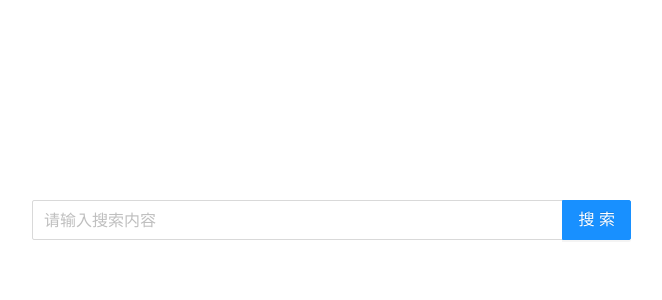
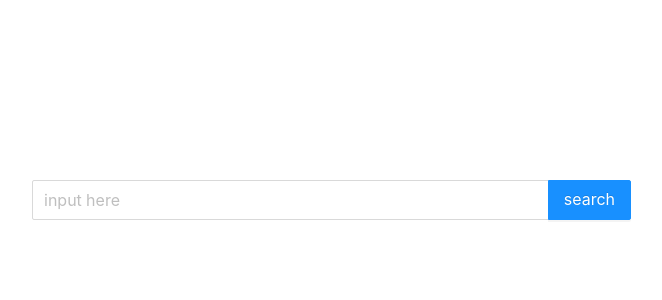
Before and after one commit to PepperHxH/toutiao-search-demo, a React (Create React App) app: page / in a window 1280 px wide. Shown: the top 300 px of the page, without its empty margins (308-970 px from the left). Built offline with nearby package versions, Linux system fonts and the light colour scheme.

Commit message:
style:修改按钮名称

```diff
--- a/package.json
+++ b/package.json
@@ -9,6 +9,7 @@
     "antd": "^4.4.0",
     "react": "^16.13.1",
     "react-dom": "^16.13.1",
+    "react-router-dom": "^5.2.0",
     "react-scripts": "3.4.1"
   },
   "scripts": {
--- a/src/App.css
+++ b/src/App.css
@@ -49,5 +49,5 @@ body {
 .content {
   width: 600px;
   margin: 0 auto;
-  margin-top: 200px;
+  margin-top: 180px;
 }
--- a/src/App.js
+++ b/src/App.js
@@ -1,35 +1,17 @@
 import React from 'react';
 import './App.css';
-import { Input } from 'antd';
-import { Link } from "react-router-dom";
-
-const { Search } = Input;
+import { SearchBar } from './SearchBar';
 
 class App extends React.Component {
 
-  constructor(props) {
-    super(props);
-    this.state = {
-      value: ""
-    }
-  }
-
-  handle = (value) => {
-    this.setState({
-      value: value
-    });
-    console.log(value);
+  handle = (keyword) => {
+    console.log(keyword);
   }
 
   render() {
     return (
       <div className='content'>
-        <Search
-          placeholder="请输入搜索内容"
-          enterButton="搜索"
-          size="large"
-          onSearch={(value) => { this.handle(value); }}
-        />
+        <SearchBar />
       </div>
     );
   }
--- /dev/null
+++ b/src/SearchBar.js
@@ -0,0 +1,75 @@
+import React, { useState } from 'react';
+import { Input, AutoComplete } from 'antd';
+import { Link } from "react-router-dom";
+
+export const SearchBar = () => {
+  const [keyword, setKeyword] = useState(''); // 搜索词
+  const [options, setOptions] = useState([]); // 推荐词列表
+
+  // 封装ajax请求
+  function request(url) {
+    const xhr = new XMLHttpRequest();
+    xhr.open('get', url, true);
+    xhr.responseType = 'json';
+    xhr.send();
+    xhr.onreadystatechange = () => {
+        if (xhr.readyState !== 4) {
+          return;
+        }
+        if ((xhr.status >= 200 && xhr.status < 300) || xhr.status === 304) {
+            const res = xhr.response.data;
+            let options = [];
+            res.forEach((item) => {
+                options.push({
+                    value: item.keyword
+                });
+            });
+            setOptions(options);
+        } else {
+            return new Error(xhr.statusText);
+        }
+      }
+  }
+
+  // 搜索推荐词
+  const onSearch = (keyword) => {
+    request('https://i.snssdk.com/search/api/sug/?keyword='+keyword);
+  };
+
+  // 选中搜索词时调用
+  const onSelect = data => {
+    console.log('onSelect', data);
+  };
+
+  // 选中或输入搜索词时调用
+  const onChange = data => {
+    setKeyword(data);
+  };
+
+  // 点击搜索按钮时调用
+  const handleSearch = (keyword) => {
+    console.log('handleSearch', keyword);
+  }
+
+  return (
+    <>
+      <AutoComplete
+        value={keyword}
+        options={options}
+        style={{
+          width: 600,
+        }}
+        onSelect={onSelect}
+        onSearch={onSearch}
+        onChange={onChange}
+      >
+          <Input.Search
+            size="large"
+            placeholder="input here"
+            onSearch={(keyword) => {handleSearch(keyword)}}
+            enterButton="search"
+            />
+      </AutoComplete>
+    </>
+  );
+};
```
Also changed, not shown: 1 other file (tests, documents, lock files or other folders).
